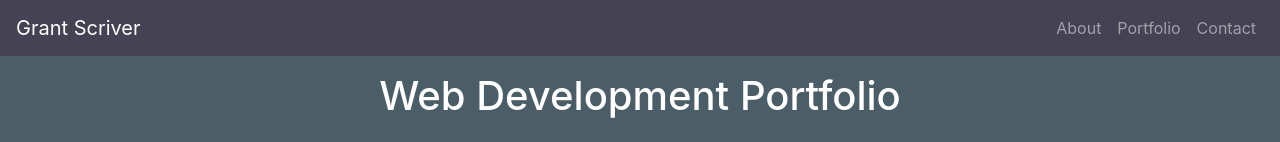
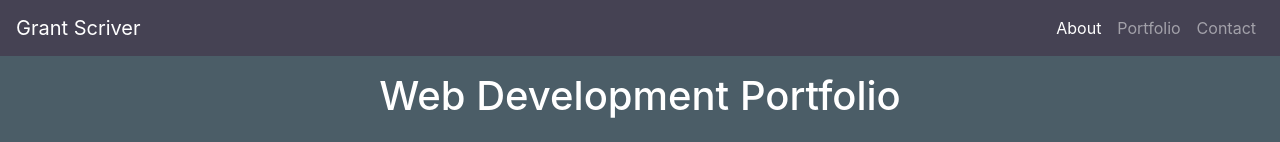
Before and after one commit to grantscriver/React-Portfolio, a React (Create React App) app: page / in a window 1280 px wide. Shown: the top 142 px of the page. Built offline with nearby package versions, Linux system fonts and the light colour scheme.

Commit message:
Changing links in navbar back after finding new deployment issues

```diff
--- a/src/components/Header/Header.js
+++ b/src/components/Header/Header.js
@@ -31,32 +31,32 @@ function Header() {
             >
                 <ul className="navbar-nav">
                     <li className="nav-item">
-                        <a className="nav-link" href="/">About</a>
-                        {/* <Link
+                        {/* <a className="nav-link" href="/">About</a> */}
+                        <Link
                             to="/"
                             className={location.pathname === "/" ? "nav-link active" : "nav-link"}
                         >
                             About
-                        </Link> */}
+                        </Link>
                     </li>
                     <li className="nav-item">
-                        <a class="nav-link" href="/portfolio">Portfolio</a>
-                        {/* <Link
+                        {/* <a class="nav-link" href="/portfolio">Portfolio</a> */}
+                        <Link
                             to="/portfolio"
                             className={location.pathname === "/portfolio" ? "nav-link active" : "nav-link"}
                         >
                             Portfolio
-                        </Link> */}
+                        </Link>
 
                     </li>
                     <li className="nav-item">
-                        <a class="nav-link" href="/contact">Contact</a>
-                        {/* <Link
+                        {/* <a class="nav-link" href="/contact">Contact</a> */}
+                        <Link
                             to="/contact"
                             className={location.pathname === "/contact" ? "nav-link active" : "nav-link"}
                         >
                             Contact
-                        </Link> */}
+                        </Link>
 
                     </li>
                 </ul>
```
Also changed, not shown: 11 other files (tests, documents, lock files or other folders).
